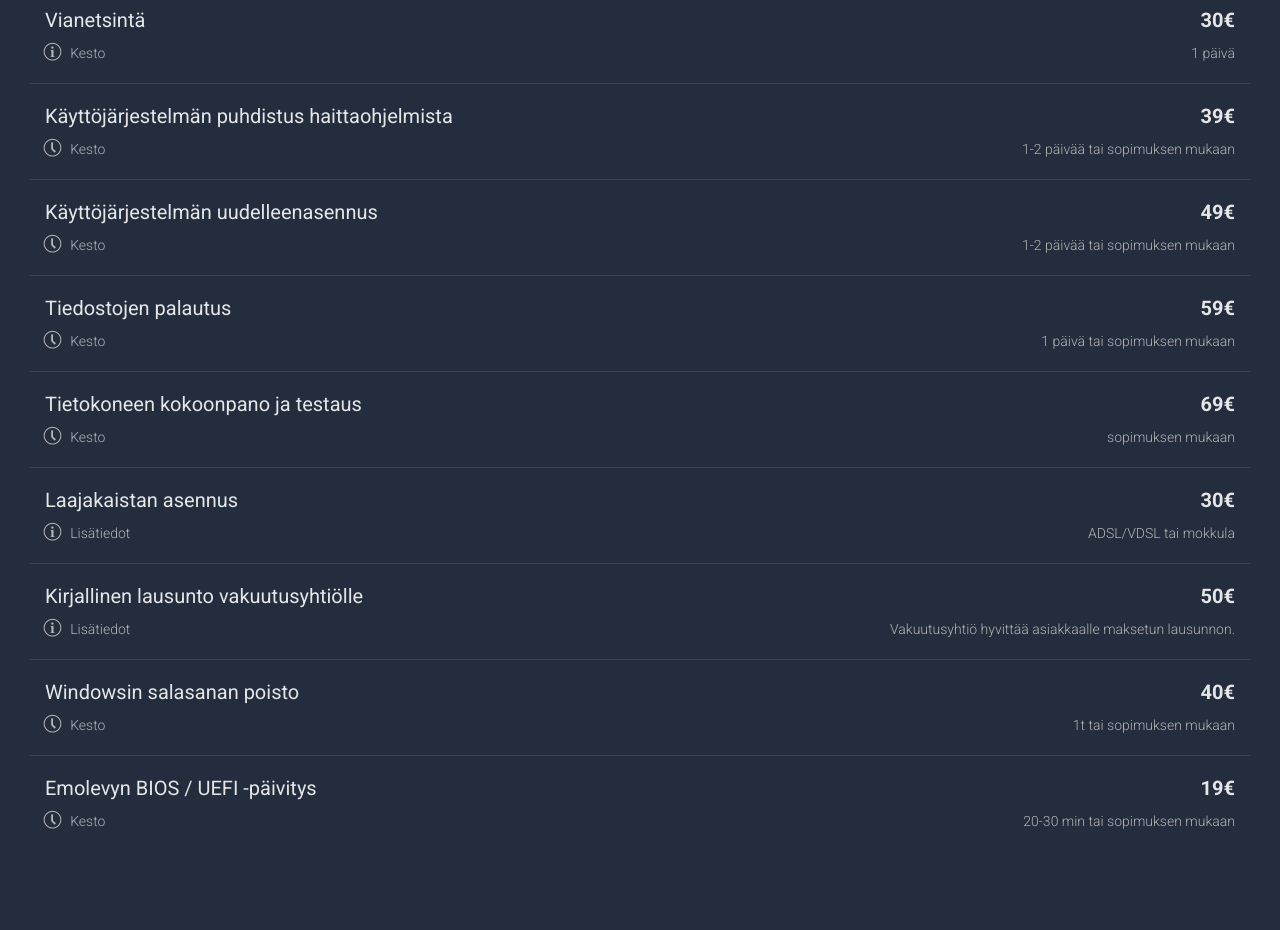
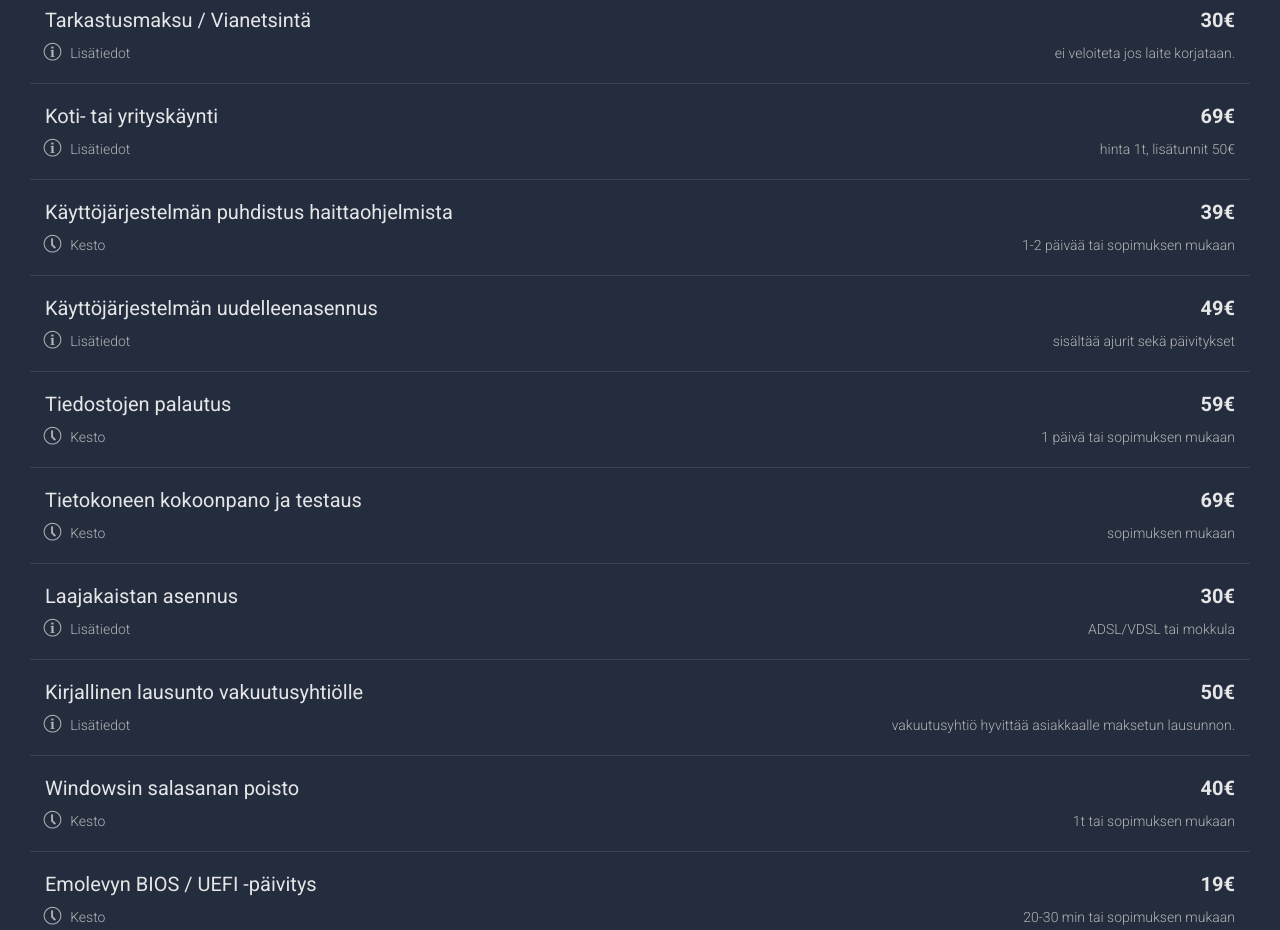
Before and after one commit to dxtradefi/website, a website: page it/prices.html in a window 1280 px wide. Shown: the part 540-1470 px from the top of the page. Drawn offline with Linux system fonts and the light colour scheme.

Commit message:
Update prices.html

```diff
--- a/it/prices.html
+++ b/it/prices.html
@@ -45,16 +45,27 @@
       <ul class="price-list">
         <li class="price-item" id="1">
           <div class="price-tle">
-            <h3>Vianetsintä</h3>
+            <h3>Tarkastusmaksu / Vianetsintä</h3>
             <span>30€</span>
           </div>
           <div class="worktime">
             <i class="icon-info"></i>
-            <span>Kesto</span>
-            <div class="time">1 päivä</div>
+            <span>Lisätiedot</span>
+            <div class="time">ei veloiteta jos laite korjataan.</div>
           </div>
         </li>
-        <li class="price-item" id="1">
+        <li class="price-item" id="2">
+          <div class="price-tle">
+            <h3>Koti- tai yrityskäynti</h3>
+            <span>69€</span>
+          </div>
+          <div class="worktime">
+            <i class="icon-info"></i>
+            <span>Lisätiedot</span>
+            <div class="time">hinta 1t, lisätunnit 50€</div>
+          </div>
+        </li>
+        <li class="price-item" id="3">
           <div class="price-tle">
             <h3>Käyttöjärjestelmän puhdistus haittaohjelmista</h3>
             <span>39€</span>
@@ -65,18 +76,18 @@
             <div class="time">1-2 päivää tai sopimuksen mukaan</div>
           </div>
         </li>
-        <li class="price-item" id="2">
+        <li class="price-item" id="4">
           <div class="price-tle">
             <h3>Käyttöjärjestelmän uudelleenasennus</h3>
             <span>49€</span>
           </div>
           <div class="worktime">
-            <i class="icon-time"></i>
-            <span>Kesto</span>
-            <div class="time">1-2 päivää tai sopimuksen mukaan</div>
+            <i class="icon-info"></i>
+            <span>Lisätiedot</span>
+            <div class="time">sisältää ajurit sekä päivitykset</div>
           </div>
         </li>
-        <li class="price-item" id="3">
+        <li class="price-item" id="5">
           <div class="price-tle">
             <h3>Tiedostojen palautus</h3>
             <span>59€</span>
@@ -87,7 +98,7 @@
             <div class="time">1 päivä tai sopimuksen mukaan</div>
           </div>
         </li>
-        <li class="price-item" id="4">
+        <li class="price-item" id="6">
           <div class="price-tle">
             <h3>Tietokoneen kokoonpano ja testaus</h3>
             <span>69€</span>
@@ -98,7 +109,7 @@
             <div class="time">sopimuksen mukaan</div>
           </div>
         </li>
-        <li class="price-item" id="4">
+        <li class="price-item" id="7">
           <div class="price-tle">
             <h3>Laajakaistan asennus</h3>
             <span>30€</span>
@@ -109,7 +120,7 @@
             <div class="time">ADSL/VDSL tai mokkula</div>
           </div>
         </li>
-        <!-- <li class="price-item" id="5">
+        <!-- <li class="price-item" id="8">
           <div class="price-tle">
             <h3>Kotisivujen teko</h3>
             <span>alk. 750€</span>
@@ -120,7 +131,7 @@
             <div class="time">Yhteyskohdat sovitaan asiakkaan kanssa</div>
           </div>
         </li> -->
-        <li class="price-item" id="5">
+        <li class="price-item" id="8">
           <div class="price-tle">
             <h3>Kirjallinen lausunto vakuutusyhtiölle</h3>
             <span>50€</span>
@@ -128,10 +139,10 @@
           <div class="worktime">
             <i class="icon-info"></i>
             <span>Lisätiedot</span>
-            <div class="time">Vakuutusyhtiö hyvittää asiakkaalle maksetun lausunnon.</div>
+            <div class="time">vakuutusyhtiö hyvittää asiakkaalle maksetun lausunnon.</div>
           </div>
         </li>
-        <li class="price-item" id="6">
+        <li class="price-item" id="9">
           <div class="price-tle">
             <h3>Windowsin salasanan poisto</h3>
             <span>40€</span>
@@ -142,7 +153,7 @@
             <div class="time">1t tai sopimuksen mukaan</div>
           </div>
         </li>
-        <li class="price-item" id="7">
+        <li class="price-item" id="10">
           <div class="price-tle">
             <h3>Emolevyn BIOS / UEFI -päivitys</h3>
             <span>19€</span>
```
